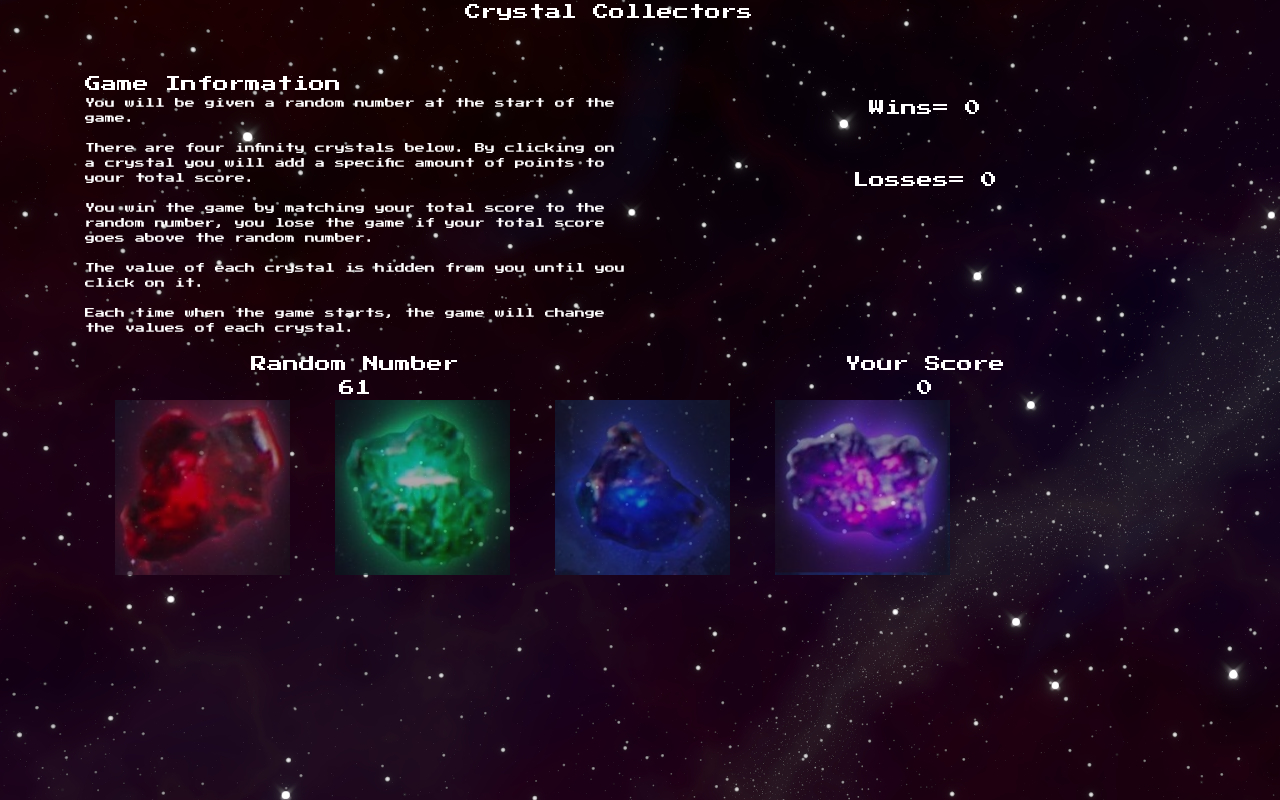
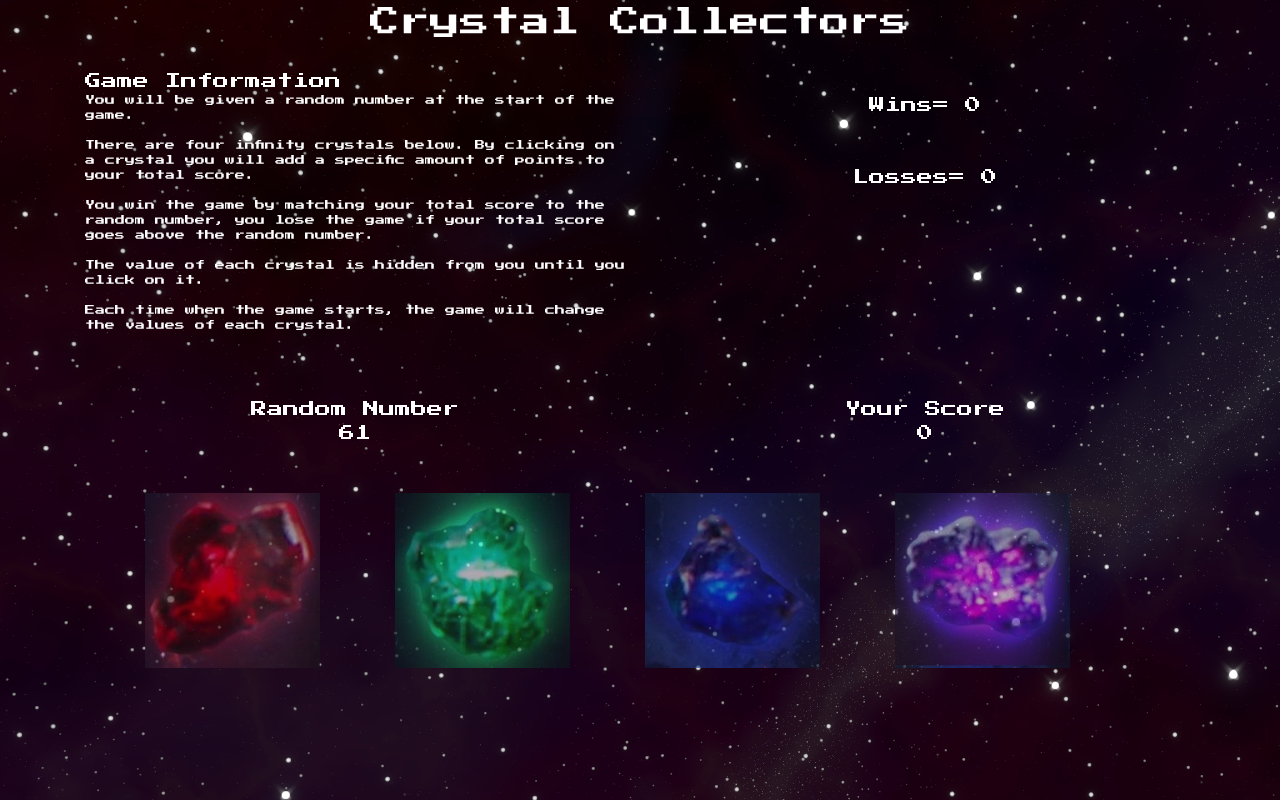
Before and after one commit to nguyenc26/unit-4-game, a plain HTML site: page index.html in a window 1280 px wide. Drawn offline with nearby package versions, Linux system fonts and the light colour scheme.

Commit message:
styling changes

```diff
--- a/assets/css/style.css
+++ b/assets/css/style.css
@@ -2,6 +2,10 @@ body {
     font-family: 'Press Start 2P', cursive;
     background-image: url(../images/background.jpg);
     color: white;
+}
+.col-md-12 {
+    font-size: 30px;
+    text-align: center;
 }
 
 .info {
@@ -11,7 +15,7 @@ body {
 img {
     width: 175px;
     height: 175px;
-    margin-left: 45px;
+    margin-left: 75px;
     opacity: .65;
 }
 
--- a/index.html
+++ b/index.html
@@ -20,12 +20,11 @@
 <body>
     <div class="container">
         <div class="row">
-            <div class="col-md-4 offset-4">Crystal Collectors</div>
+            <div class="col-md-12">Crystal Collectors</div>
         </div>
         <br>
-        <br>
         <div class="row">
-            <div class="col-md-5">Game Information</div>
+            <div class="col-md-6">Game Information</div>
         </div>
         <div class="row">
             <p class="col-md-6 info">
@@ -47,11 +46,14 @@
             </p>
             <div class="col-md-6 tracker">Wins Losses and Announcement</div>
         </div>
-
+        <br>
+        <br>
         <div class="row">
             <div class="col-md-6" id="randomizedNum"></div>
             <div class="col-md-6" id="yourScore"></div>
         </div>
+        <br>
+        <br>
         <div class="row">
             <img id="red" src="assets/images/Red.jpg" />
             <img id="green" src="assets/images/Green.jpg" />
```
